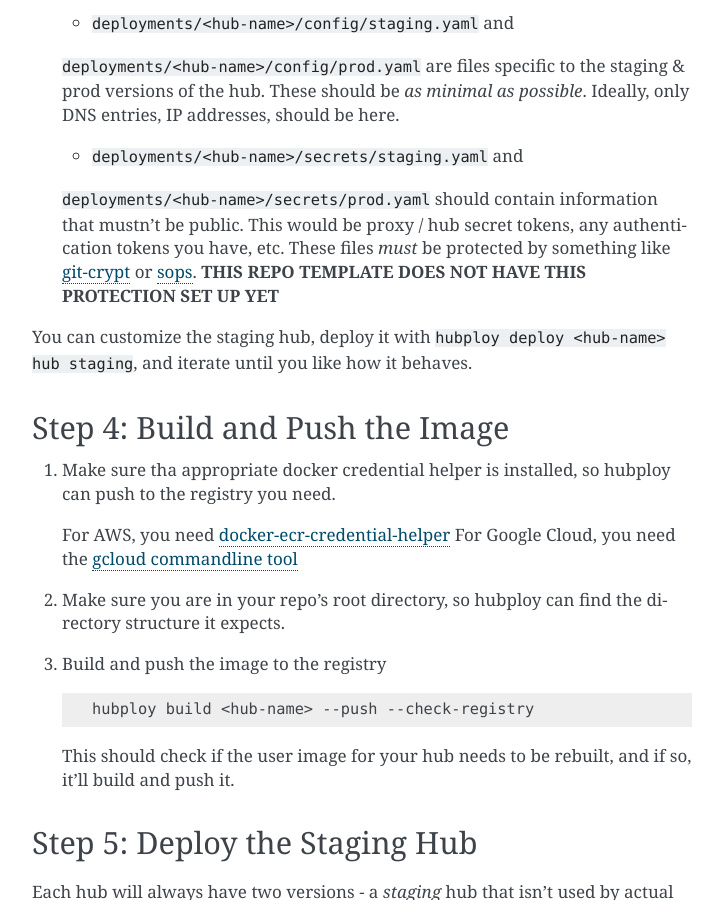
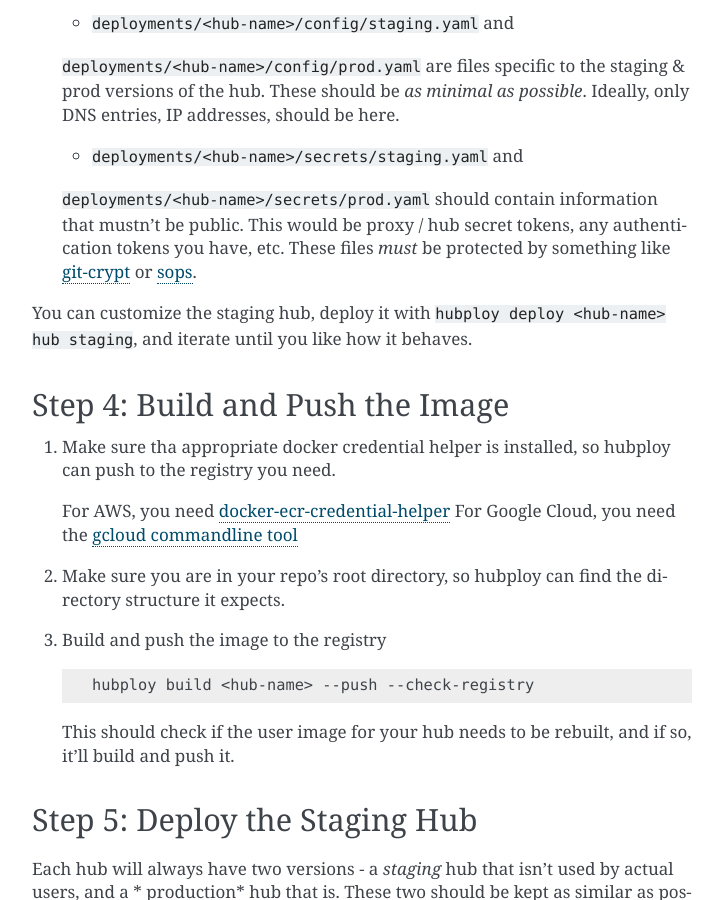
Before and after one commit to berkeley-dsep-infra/hubploy, a Sphinx documentation site: the page built from docs/howto/hubploy-deploy-jupyterhub-repo-setup.rst, in a window 1280 px wide and 900 px high, scrolled down 2774 px. Shown: the whole window, without its empty margins (388-1111 px from the left). Built offline with Sphinx 7.4.7, drawn with Linux system fonts in a browser that asks for light colours.

Commit message:
Remove bold sentence

```diff
--- a/docs/howto/hubploy-deploy-jupyterhub-repo-setup.rst
+++ b/docs/howto/hubploy-deploy-jupyterhub-repo-setup.rst
@@ -129,7 +129,6 @@ You can customize your hub in two major ways:
    tokens, any authentication tokens you have, etc. These files *must* be protected by something
    like `git-crypt <https://github.com/AGWA/git-crypt>`_ or
    `sops <https://github.com/mozilla/sops>`_.
-   **THIS REPO TEMPLATE DOES NOT HAVE THIS PROTECTION SET UP YET**
 
 
 You can customize the staging hub, deploy it with ``hubploy deploy <hub-name> hub staging``, and
```
